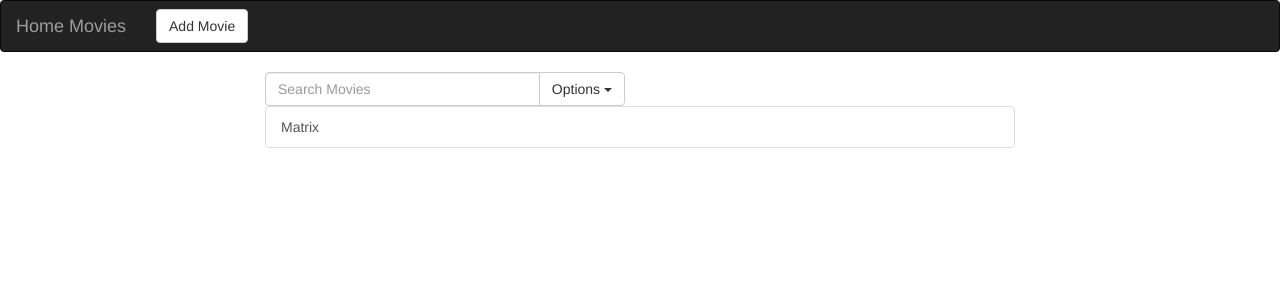
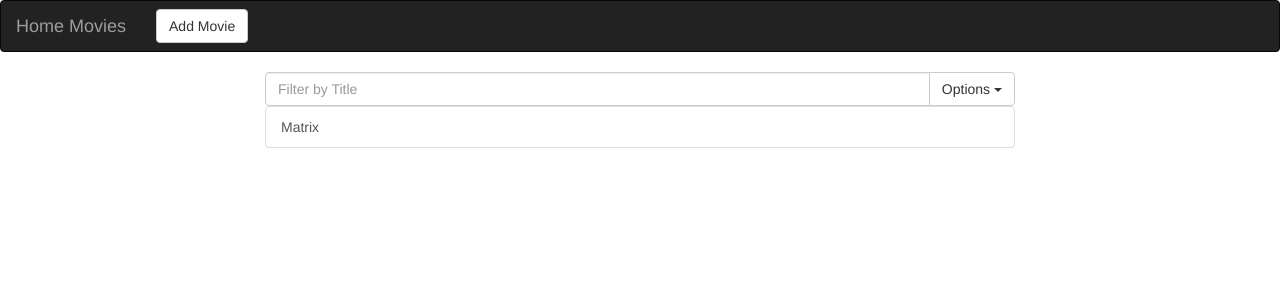
Before and after one commit to mixazizup/homeMovieCollection, a React app: page / in a window 1280 px wide. Shown: the top 300 px of the page. Built offline with nearby package versions, Linux system fonts and the light colour scheme; the HTML template or start-up script is replaced by a standard one.

Commit message:
remove col and row

```diff
--- a/src/components/SearchBar.js
+++ b/src/components/SearchBar.js
@@ -10,10 +10,8 @@ export default class SearchBar extends Component {
 
   render() {
     return (
-      <div className="row">
-        <div className="col-lg-6">
       <div className="input-group">
-            <input type="text" className="form-control" placeholder="Search Movies"/>
+        <input type="text" className="form-control" placeholder="Filter by Title"/>
         <div className="input-group-btn">
           <button type="button" className="btn btn-default dropdown-toggle" data-toggle="dropdown" aria-haspopup="true" aria-expanded="false">Options <span className="caret"></span></button>
           <ul className="dropdown-menu dropdown-menu-right">
@@ -22,9 +20,7 @@ export default class SearchBar extends Component {
             <li><a href="#">Actors</a></li>
             <li><a href="#">Genre</a></li>
           </ul>
-            </div>{/* <!-- /btn-group --> */}
-          </div>{/* <!-- /input-group --> */}
-        </div>{/* <!-- /.col-lg-6 --> */}
+        </div>
       </div>
     );
   }
```
Lines whose indentation alone changed are shown as unchanged.
